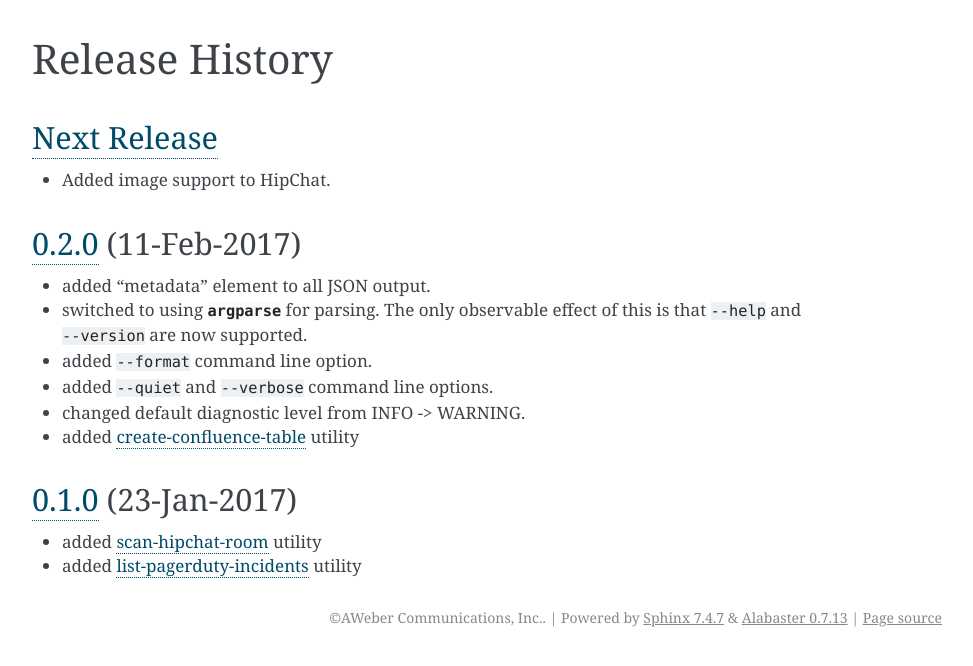
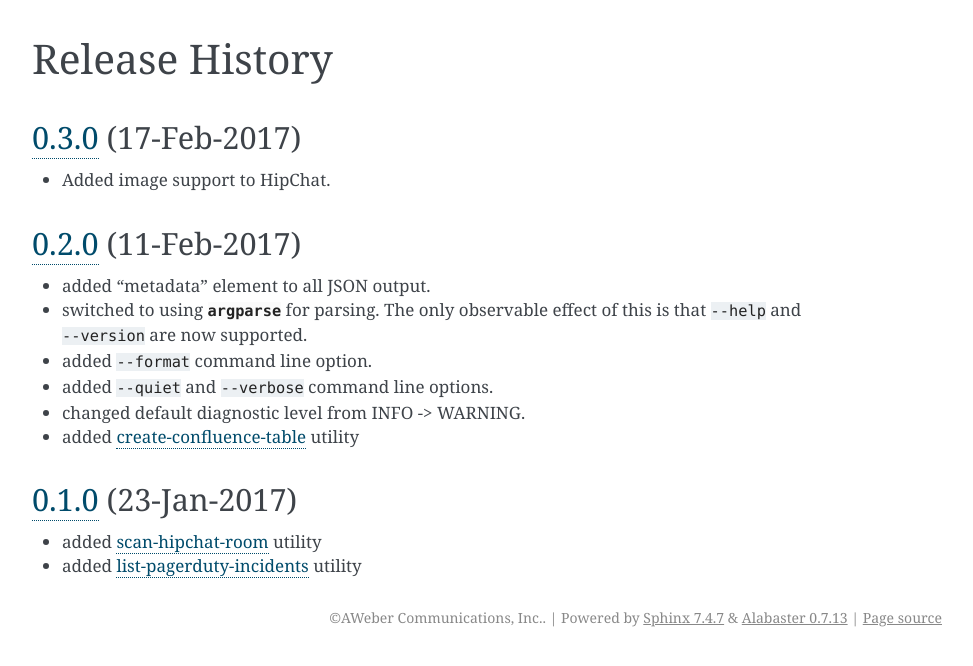
Before and after one commit to torchdragon/ictools, a Sphinx documentation site: the page built from docs/history.rst, in a window 1280 px wide. Shown: the top 666 px of the page, without its empty margins (168-1141 px from the left). Built offline with Sphinx 7.4.7, drawn with Linux system fonts in a browser that asks for light colours.

Commit message:
Metadata bumps for 0.3.0.

```diff
--- a/docs/history.rst
+++ b/docs/history.rst
@@ -1,8 +1,8 @@
 Release History
 ===============
 
-`Next Release`_
----------------
+`0.3.0`_ (17-Feb-2017)
+----------------------
 * Added image support to HipChat.
 
 `0.2.0`_ (11-Feb-2017)
@@ -20,6 +20,7 @@ Release History
 * added :ref:`scan_hipchat_room` utility
 * added :ref:`list_pagerduty_incidents` utility
 
-.. _Next Release: https://github.com/dave-shawley/ictools/compare/0.2.0...HEAD
+.. _Next Release: https://github.com/dave-shawley/ictools/compare/0.3.0...HEAD
+.. _0.3.0: https://github.com/dave-shawley/ictools/compare/0.2.0...0.3.0
 .. _0.2.0: https://github.com/dave-shawley/ictools/compare/0.1.0...0.2.0
 .. _0.1.0: https://github.com/dave-shawley/ictools/compare/0.0.0...0.1.0
--- a/ictools/__init__.py
+++ b/ictools/__init__.py
@@ -1,2 +1,2 @@
-version_info = (0, 2, 0)
+version_info = (0, 3, 0)
 version = '.'.join(str(v) for v in version_info)
```
